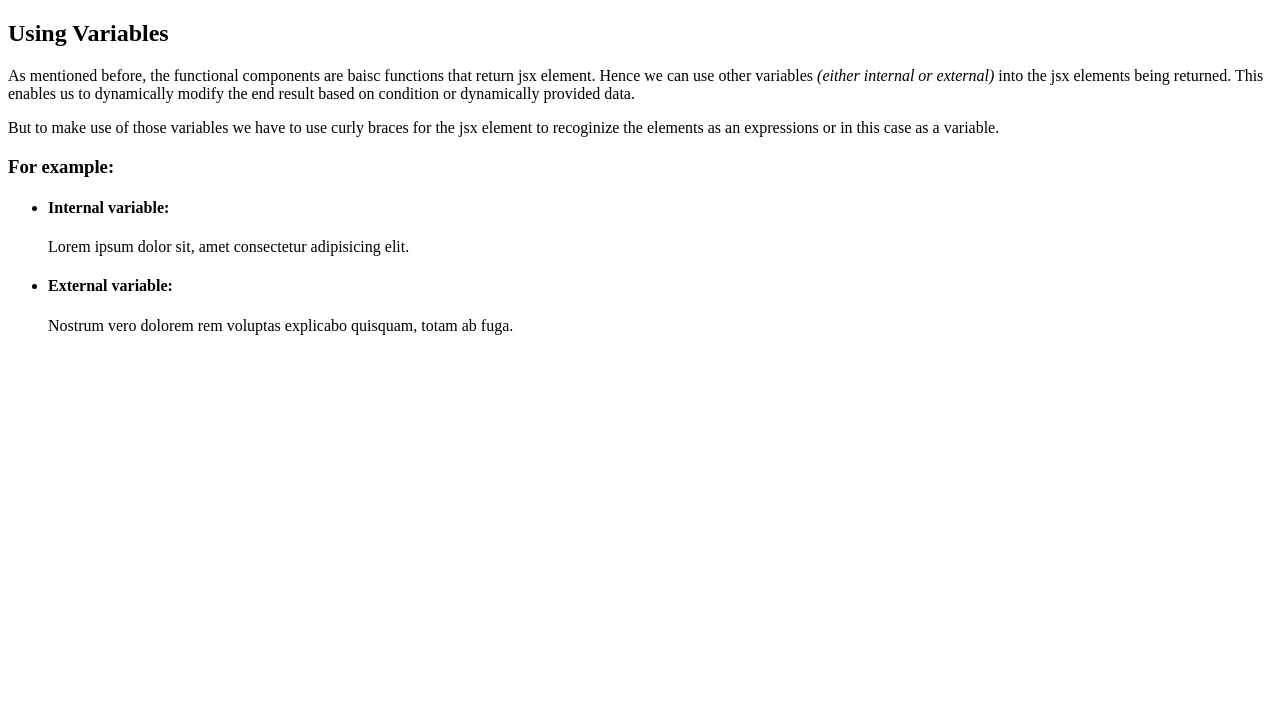
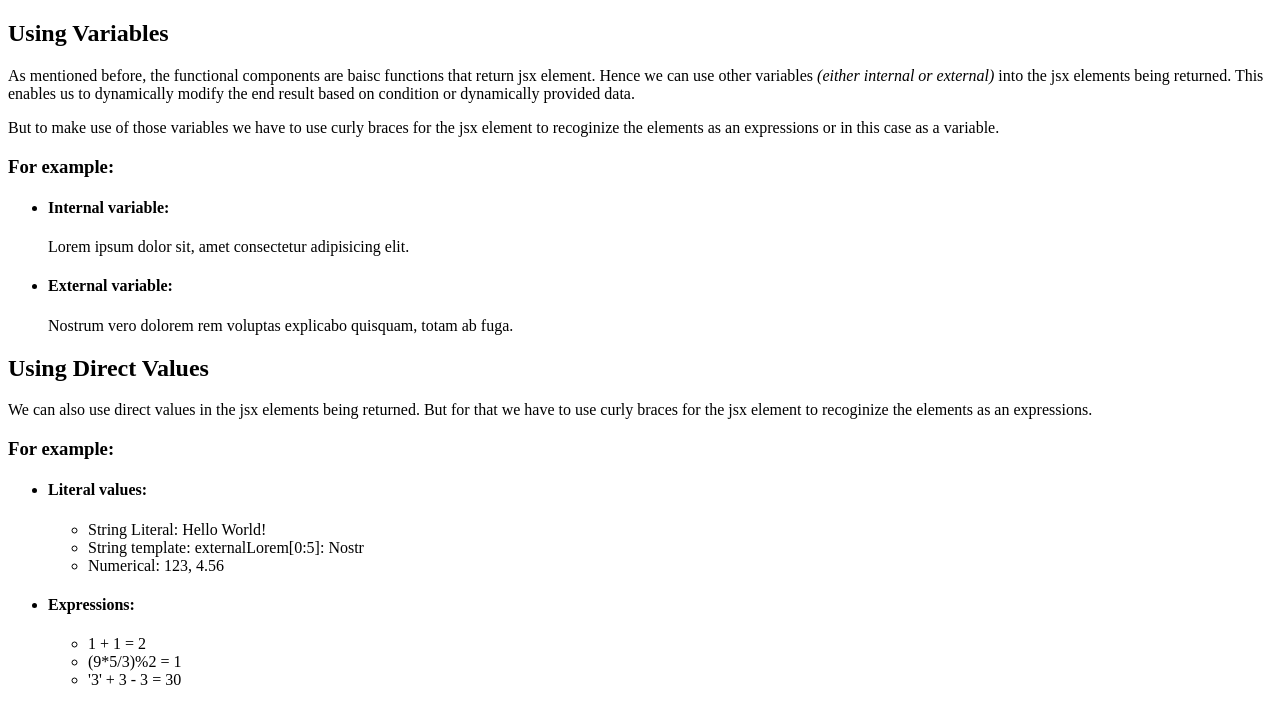
Before and after one commit to iamwatchdogs/Learning-React, a React (Vite) app: page / in a window 1280 px wide. Shown: the top 724 px of the page. Built offline with nearby package versions, Linux system fonts and the light colour scheme.

Commit message:
Finished UsingDirectValues components

```diff
--- a/src/components/Expressions.jsx
+++ b/src/components/Expressions.jsx
@@ -39,10 +39,47 @@ const UsingVariables = () => {
     );
 };
 
+const UsingDirectValues = () => {
+    return (
+        <article className='using-direct-values'>
+            <section className='theory'>
+                <h2>Using Direct Values</h2>
+                <p>
+                    We can also use direct values in the jsx elements being
+                    returned. But for that we have to use curly braces for the
+                    jsx element to recoginize the elements as an expressions.
+                </p>
+            </section>
+            <section className='example'>
+                <h3>For example:</h3>
+                <ul>
+                    <li>
+                        <h4>Literal values:</h4>
+                        <ul>
+                            <li>String Literal: {"Hello World!"}</li>
+                            <li>String template: {`externalLorem[0:5]: ${externalLorem.substring(0, 5)}`}</li>
+                            <li>Numerical: {123}, {4.56}</li>
+                        </ul>
+                    </li>
+                    <li>
+                        <h4>Expressions:</h4>
+                        <ul>
+                            <li>{1} + {1} = {1 + 1}</li>
+                            <li>(9*5/3)%2 = {((9 * 5) / 3) % 2}</li>
+                            <li>{`'3' + 3 - 3`} = {"3" + 3 - 3}</li>
+                        </ul>
+                    </li>
+                </ul>
+            </section>
+        </article>
+    );
+};
+
 export default function Expressions() {
     return (
         <>
             <UsingVariables />
+            <UsingDirectValues />
         </>
     );
 }
```
